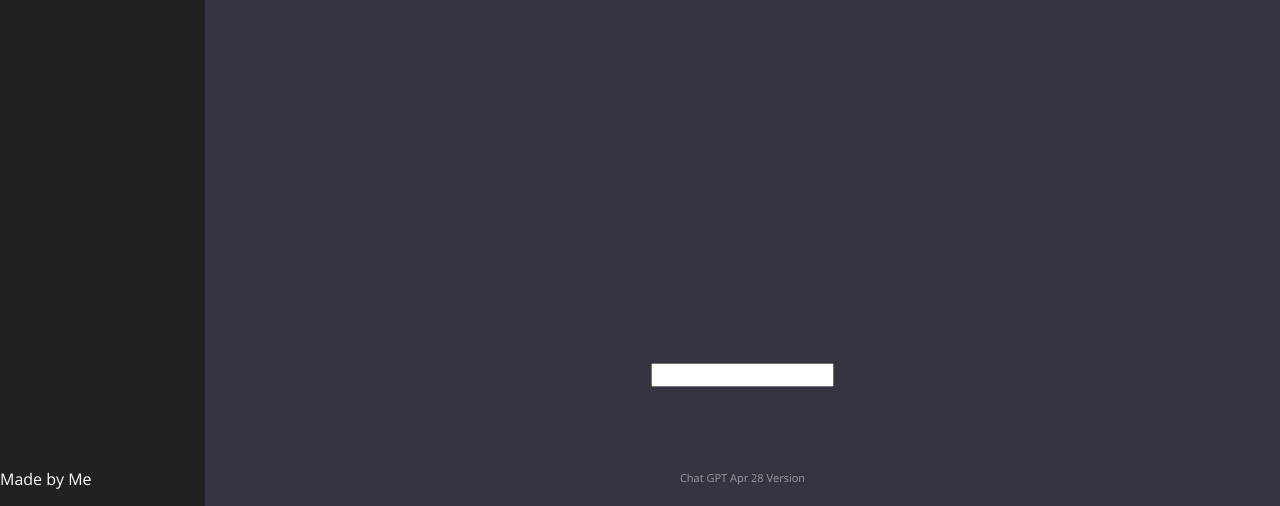
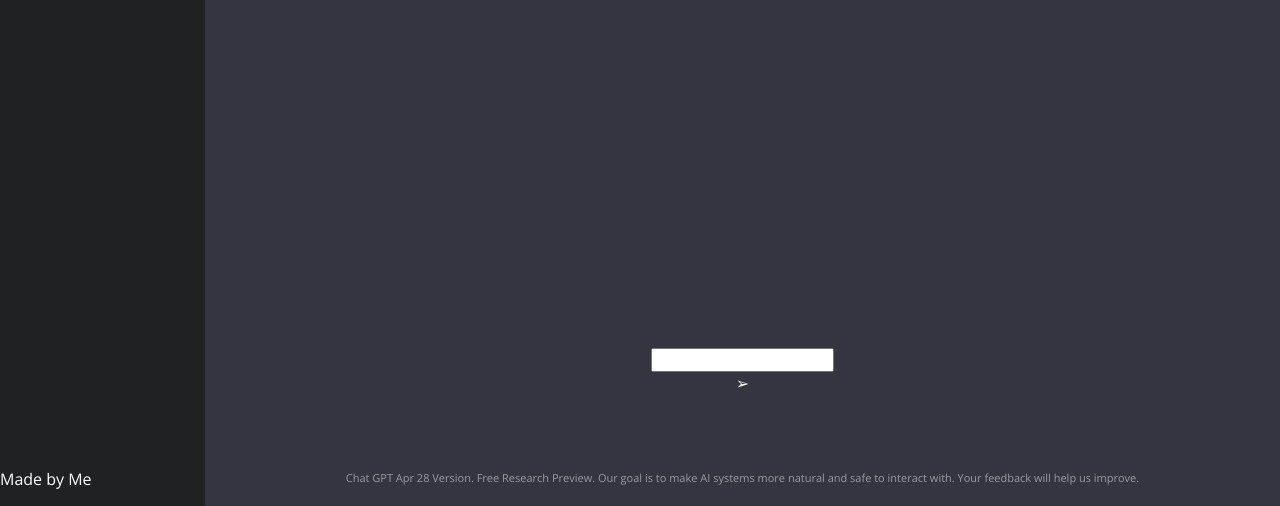
Before and after one commit to oscarmc17/openoc, a website with bundled scripts: page index.html in a window 1280 px wide. Shown: the part 294-800 px from the top of the page. Built offline with nearby package versions, Linux system fonts and the light colour scheme; some packages are replaced by stand-ins of ours; no server answers.

Commit message:
more styling

```diff
--- a/index.html
+++ b/index.html
@@ -15,7 +15,6 @@
         <div class="nav">
             <p>Made by Me</p>
         </div>
-
     </section>
 
     <section class="main">
@@ -24,10 +23,13 @@
         <div class="bottom-section">
             <div class="input-container">
                 <input/>
-                <div id="submit"></div>
+                <div id="submit">➢</div>
             </div>
         </div>
-        <p class="info">Chat GPT Apr 28 Version</p>
+        <p class="info">Chat GPT Apr 28 Version. Free Research Preview.
+            Our goal is to make AI systems more natural and safe to interact with.
+            Your feedback will help us improve.
+        </p>
     </section>
 
 
--- a/styles.css
+++ b/styles.css
@@ -37,6 +37,14 @@ h1{
     width: 100%;
 }
 
+.bottom-section {
+    width: 100%;
+    display: flex;
+    flex-direction: column;
+    justify-content: center;
+    align-items: center;
+}
+
 .info{
     color: rgba(255, 255, 255, 0.5);
     font-size: 11px;
@@ -61,3 +69,8 @@ h1{
 input:focus{
     outline: none;
 }
+
+.input-container {
+    width: 100%;
+    max-width: 650px;
+}
```
